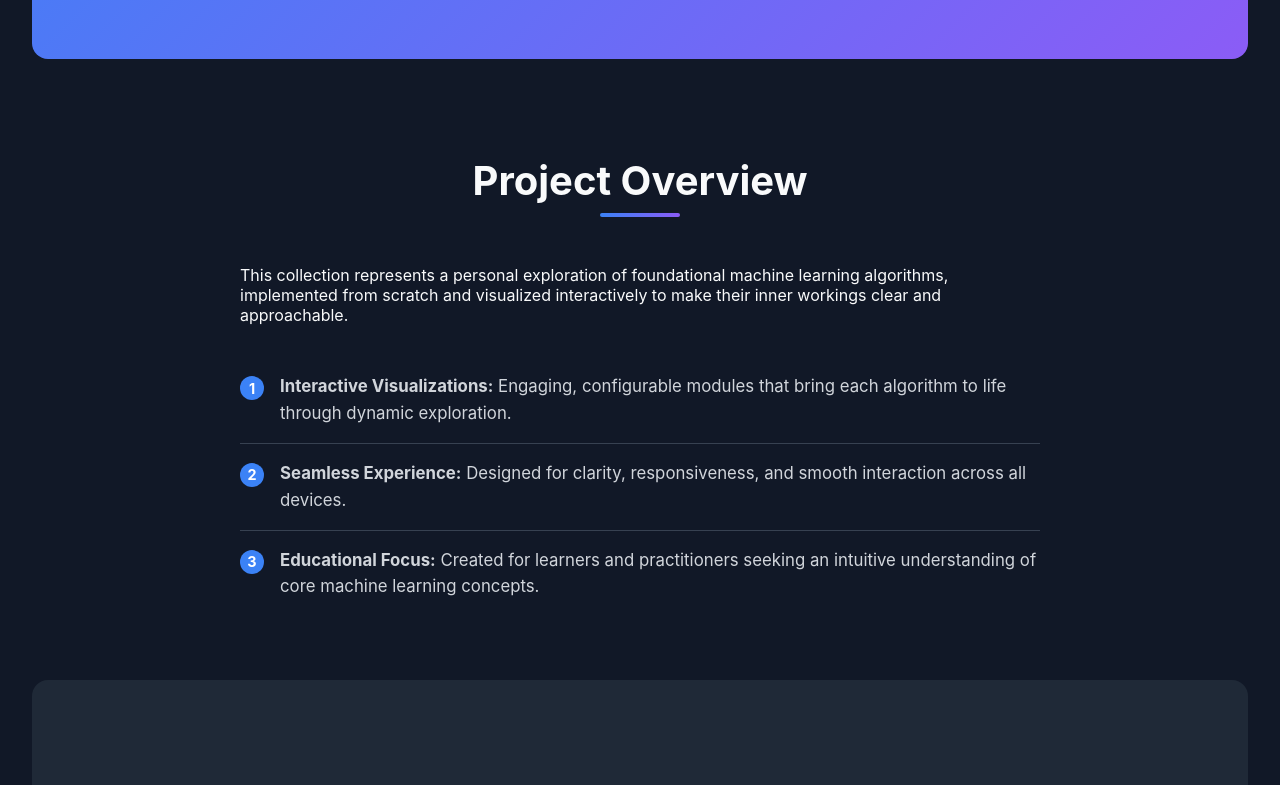
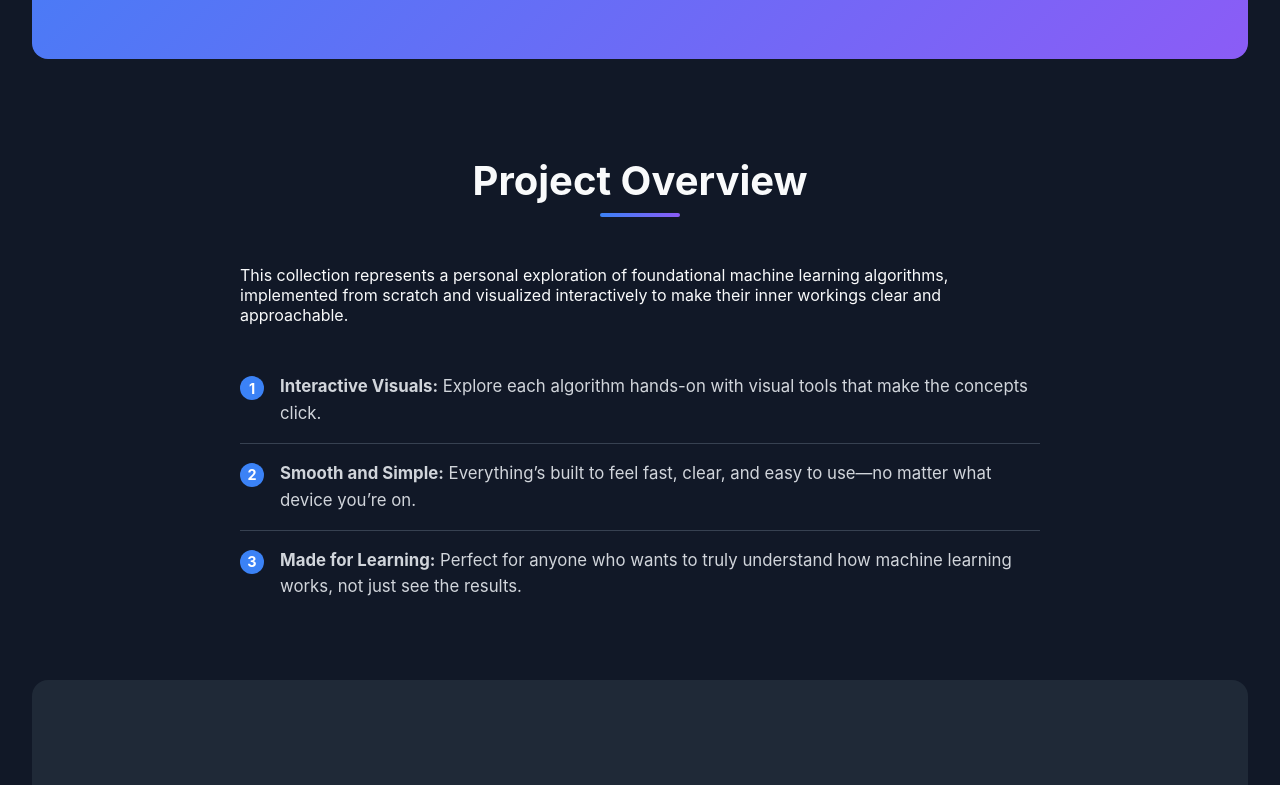
Before and after one commit to AlanPonnachan/ml-algorithm-visualizations, a React (Create React App) app: page /about in a window 1280 px wide. Shown: the part 428-1213 px from the top of the page. Built offline with nearby package versions, Linux system fonts and the light colour scheme.

Commit message:
update about

```diff
--- a/src/components/About/About.js
+++ b/src/components/About/About.js
@@ -27,21 +27,22 @@ const About = () => {
   <li>
   <span className="feature-icon">1</span>
   <span className="feature-text">
-      <strong>Interactive Visualizations:</strong> Engaging, configurable modules that bring each algorithm to life through dynamic exploration.
+    <strong>Interactive Visuals:</strong> Explore each algorithm hands-on with visual tools that make the concepts click.
   </span>
 </li>
 <li>
   <span className="feature-icon">2</span>
   <span className="feature-text">
-      <strong>Seamless Experience:</strong> Designed for clarity, responsiveness, and smooth interaction across all devices.
+    <strong>Smooth and Simple:</strong> Everything’s built to feel fast, clear, and easy to use—no matter what device you’re on.
   </span>
 </li>
 <li>
   <span className="feature-icon">3</span>
   <span className="feature-text">
-      <strong>Educational Focus:</strong> Created for learners and practitioners seeking an intuitive understanding of core machine learning concepts.
+    <strong>Made for Learning:</strong> Perfect for anyone who wants to truly understand how machine learning works, not just see the results.
   </span>
 </li>
+
 </ul>
      </div>
       </section>
--- a/src/components/Home/Home.js
+++ b/src/components/Home/Home.js
@@ -12,7 +12,7 @@ const algorithms = [
   {
     path: 'gradient-descent',
     title: 'Gradient Descent',
-    description: 'n optimization algorithm that iteratively adjusts parameters in the direction of the negative gradient to minimize a function’s value.'
+    description: 'An optimization algorithm that iteratively adjusts parameters in the direction of the negative gradient to minimize a function’s value.'
   },
   {
     path: 'linear-regression',
```
Lines whose indentation alone changed are shown as unchanged.
